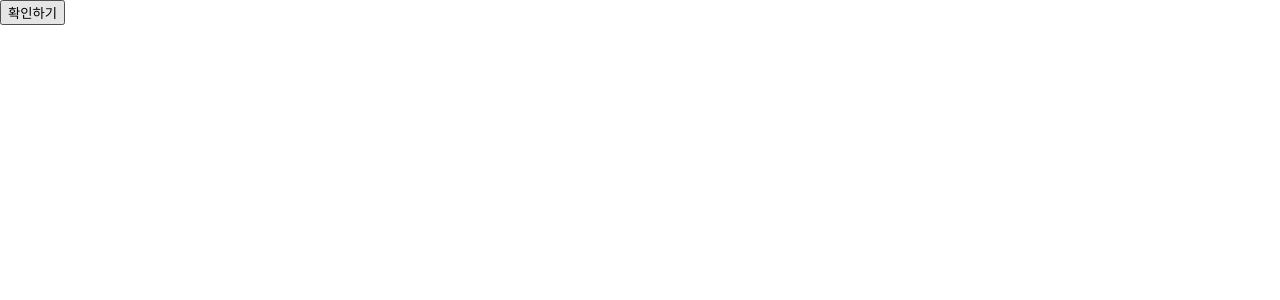
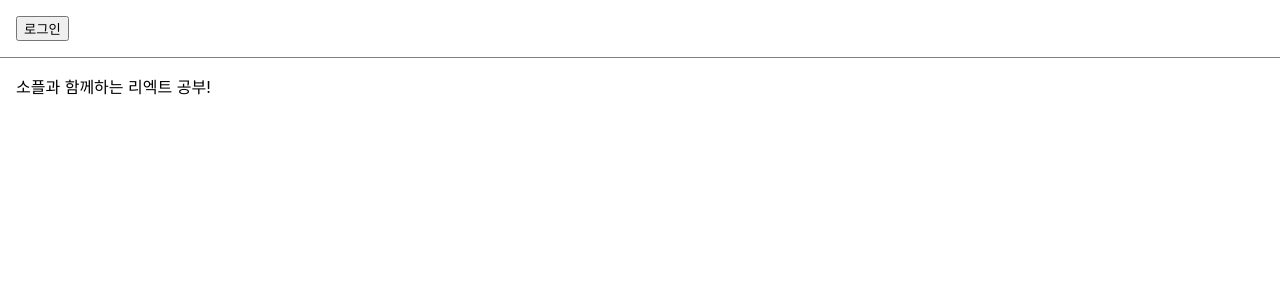
Before and after one commit to Jungkihong07/React-first-app, a React (Create React App) app in the folder my-app/: page / in a window 1280 px wide. Shown: the top 300 px of the page. Built offline with nearby package versions, Linux system fonts and the light colour scheme.

Commit message:
Section 8 Conditional Rendering

```diff
--- /dev/null
+++ b/my-app/src/chapter_09/LandingPage.jsx
@@ -0,0 +1,25 @@
+import React, { useState } from "react";
+import Toolbar from "./Toolbar";
+
+function LandingPage(props) {
+  const [isLoggedIn, setIsLoggedIn] = useState(false);
+  const onClickLogin = () => {
+    setIsLoggedIn(true);
+  };
+  const onClickLogout = () => {
+    setIsLoggedIn(false);
+  };
+
+  return (
+    <div>
+      <Toolbar
+        isLoggedIn={isLoggedIn}
+        onClickLogin={onClickLogin}
+        onClickLogout={onClickLogout}
+      />
+      <div style={{ padding: 16 }}>소플과 함께하는 리엑트 공부!</div>
+    </div>
+  );
+}
+
+export default LandingPage;
--- /dev/null
+++ b/my-app/src/chapter_09/Toolbar.jsx
@@ -0,0 +1,30 @@
+import React from "react";
+
+const styles = {
+  wrapper: {
+    padding: 16,
+    display: "flex",
+    flexDirection: "row",
+    borderBottom: "1px solid grey",
+  },
+  greeting: {
+    marginRight: 8,
+  },
+};
+
+function Toolbar(props) {
+  const { isLoggedIn, onClickLogin, onClickLogout } = props;
+
+  return (
+    <div style={styles.wrapper}>
+      {isLoggedIn && <span style={styles.greeting}>환영합니다.</span>}
+      {isLoggedIn ? (
+        <button onClick={onClickLogout}>로그아웃</button>
+      ) : (
+        <button onClick={onClickLogin}>로그인</button>
+      )}
+    </div>
+  );
+}
+
+export default Toolbar;
--- a/my-app/src/index.js
+++ b/my-app/src/index.js
@@ -10,10 +10,12 @@
 import NotificationList from "./chapter_06/NotificationList";
 import Accommodate from "./chapter_07/Accommodate";
 import ConfirmButton from "./chapter_08/ConfirmButton";
+import LandingPage from "./chapter_09/LandingPage";
+
 const root = ReactDOM.createRoot(document.getElementById("root"));
 root.render(
   <React.StrictMode>
-    <ConfirmButton />
+    <LandingPage />
   </React.StrictMode>
 );
 
```
